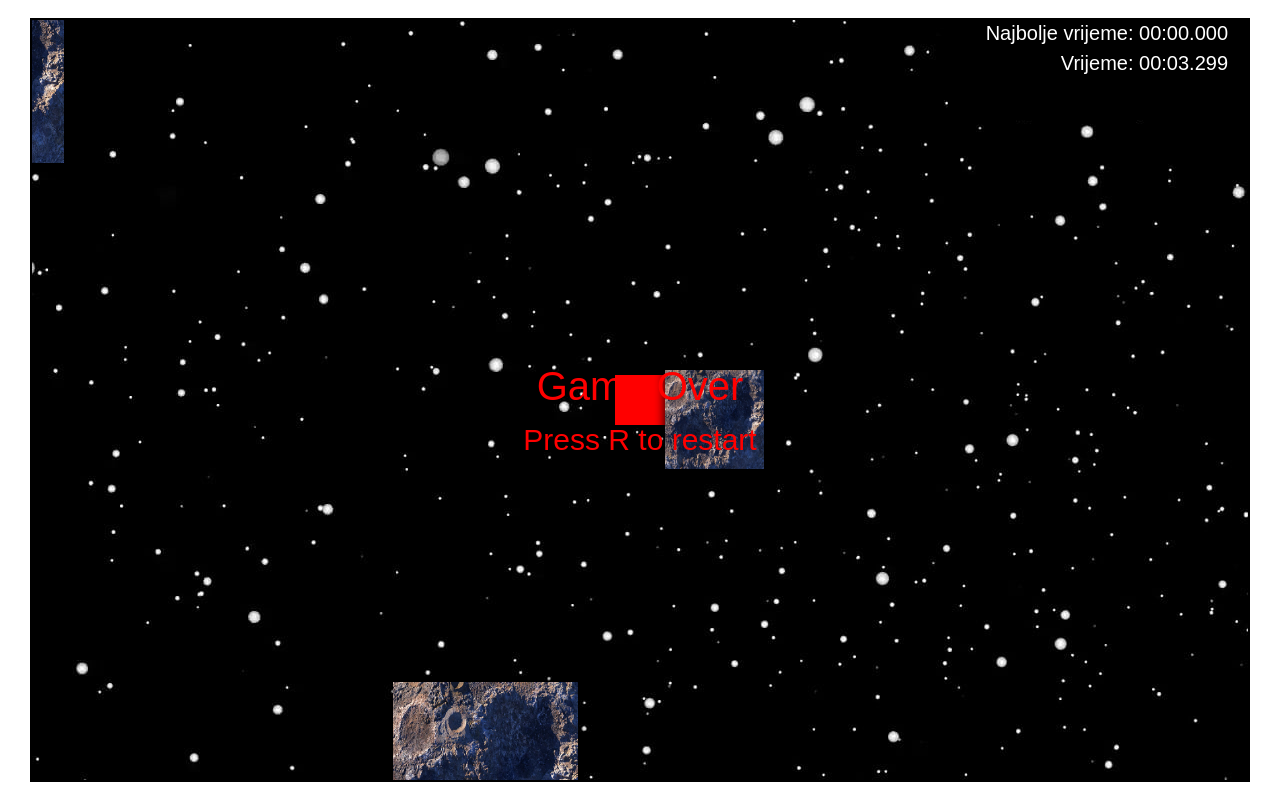
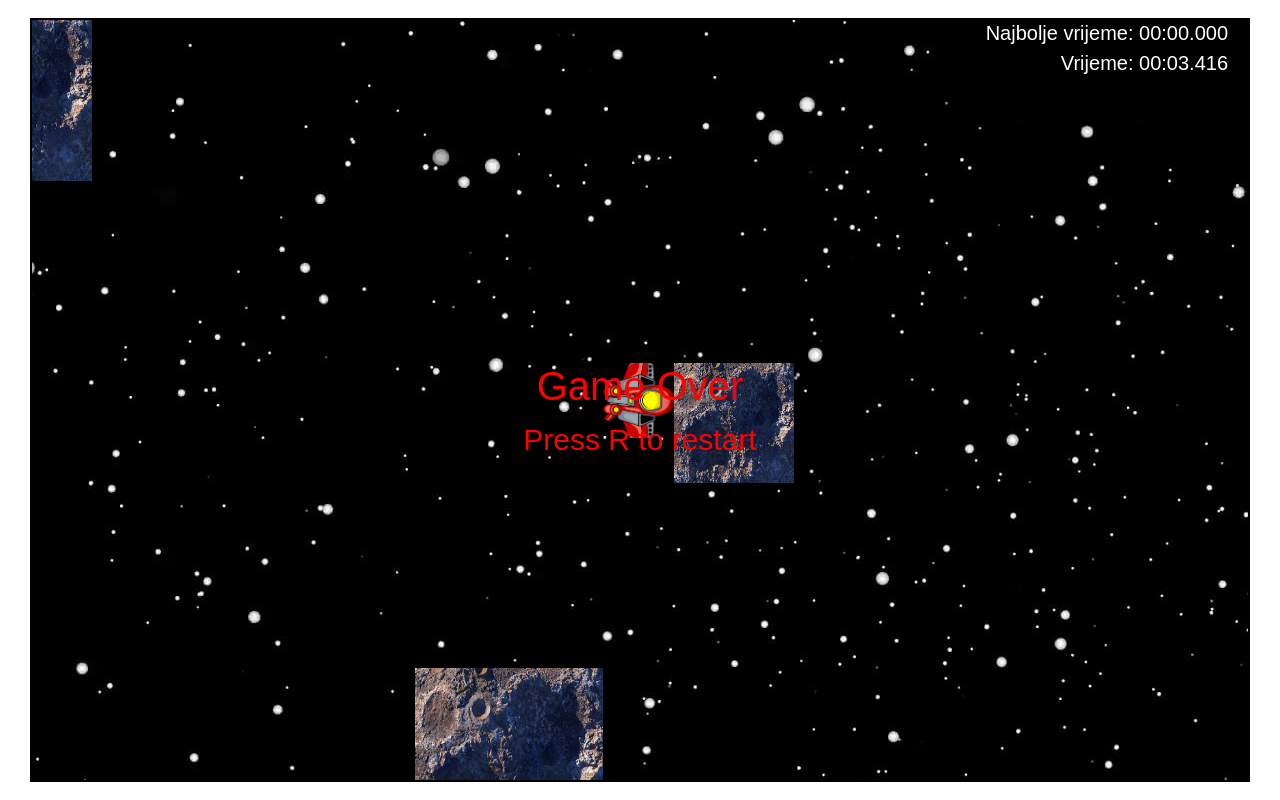
Before and after one commit to brlekmarko/nweb-projekt3, a website: page index.html in a window 1280 px wide. Drawn offline with Linux system fonts and the light colour scheme.

Commit message:
Dodana pozadina za igraca

```diff
--- a/index.html
+++ b/index.html
@@ -68,26 +68,39 @@
                 this.size = size;
                 this.speed = speed;
             }
-            draw(canvas_context){
+            draw(canvas_context, spaceshipImg){
                 // crta kvadrat na canvasu
                 canvas_context.beginPath();
-                canvas_context.rect(this.x, this.y, this.size, this.size);
+                canvas_context.drawImage(spaceshipImg, this.x, this.y, this.size, this.size);
                 canvas_context.fillStyle = "red";
                 canvas_context.fill();
             }
-            move(pressedKeys){
+            move(pressedKeys, canvas){
                 // pomice igraca po canvasu
                 if("ArrowUp" in pressedKeys){
                     this.y -= this.speed;
+                    // provjera je li igrac izvan canvasa
+                    if(this.y < 0){
+                        this.y = 0;
+                    }
                 }
                 if("ArrowDown" in pressedKeys){
                     this.y += this.speed;
+                    if(this.y > canvas.height - this.size){
+                        this.y = canvas.height - this.size;
+                    }
                 }
                 if("ArrowLeft" in pressedKeys){
                     this.x -= this.speed;
+                    if(this.x < 0){
+                        this.x = 0;
+                    }
                 }
                 if("ArrowRight" in pressedKeys){
                     this.x += this.speed;
+                    if(this.x > canvas.width - this.size){
+                        this.x = canvas.width - this.size;
+                    }
                 }
             }
 
@@ -115,7 +128,7 @@
             for(let i = 0; i < numberOfAsteroids; i++){
                 // generira asteroid sa nasumicnim parametrima (velicina, smjer, brzina, pocetna pozicija)
                 // velicina asteroida
-                let asteroidSize = Math.floor(Math.random() * 190) + 10; // velicina asteroida je izmedu 10 i 200
+                let asteroidSize = Math.floor(Math.random() * 150) + 50; // velicina asteroida je izmedu 50 i 200
                 // smjer asteroida
                 let asteroidTrajectoryX = Math.random()*2 - 1 // smjer asteroida po X osi, izmedu -1 i 1
                 let asteroidTrajectoryY = Math.random()*2 - 1 // smjer asteroida po Y osi, izmedu -1 i 1
@@ -216,11 +229,24 @@
             context.shadowColor = "black";
         }
 
-        async function loadImages(){
+        async function loadAsteroidImage(){
             // ucitamo slike
             let asteroidImg = new Image();
             asteroidImg.src = "resources/asteroid.png";
-            return asteroidImg;
+            return new Promise((resolve, reject) => {
+                asteroidImg.onload = () => resolve(asteroidImg);
+                asteroidImg.onerror = reject;
+            });
+        }
+
+        async function loadSpaceshipImage(){
+            // ucitamo slike
+            let spaceshipImg = new Image();
+            spaceshipImg.src = "resources/spaceship.png";
+            return new Promise((resolve, reject) => {
+                spaceshipImg.onload = () => resolve(spaceshipImg);
+                spaceshipImg.onerror = reject;
+            });
         }
 
         async function main(){ // glavna funkcija, pokrece igru
@@ -229,7 +255,9 @@
             let collision_audio = new Audio("resources/collision.mp3");
             collision_audio.volume = 0.4;
 
-            let asteroidImg = await loadImages();
+            // ucitamo slike asteroida i igraca
+            let asteroidImg = await loadAsteroidImage();
+            let spaceshipImg = await loadSpaceshipImage();
 
             let my_canvas = document.getElementById("my_canvas");
             let my_context = my_canvas.getContext("2d");
@@ -238,10 +266,10 @@
             updateCanvasSize(my_canvas, my_context);
 
             // nacrtamo igraca u sredini canvasa
-            let playerSize = 50;
+            let playerSize = 75;
             let playerSpeed = 10;
             let player = new Player((my_canvas.width - playerSize)/2 , (my_canvas.height - playerSize)/2, playerSize, playerSpeed);
-            player.draw(my_context);
+            player.draw(my_context, spaceshipImg);
 
             // asteroidi
             let asteroids = [];
@@ -279,9 +307,12 @@
                 // ocistimo canvas
                 my_context.clearRect(0, 0, my_canvas.width, my_canvas.height);
 
+                // ispisemo vrijeme
+                updateTime(my_canvas, my_context, startTime, bestTimeFormatted);
+
                 // pomaknemo igraca
-                player.move(pressedKeys);
-                player.draw(my_context);
+                player.move(pressedKeys, my_canvas);
+                player.draw(my_context, spaceshipImg);
                 // pomaknemo asteroide
                 for(let i = 0; i < asteroids.length; i++){
                     asteroids[i].move(my_canvas, asteroids);
@@ -290,9 +321,6 @@
 
                 my_context.shadowBlur = 0; // maknemo sjenu za ispis tekstova
                 // kasnije ce se automatski vratiti zbog updateCanvasSize
-
-                // ispisemo vrijeme
-                updateTime(my_canvas, my_context, startTime, bestTimeFormatted);
 
                 // provjerimo koliziju
                 if(player.checkCollision(asteroids)){
```
Also changed, not shown: resources/spaceship.png (added).
